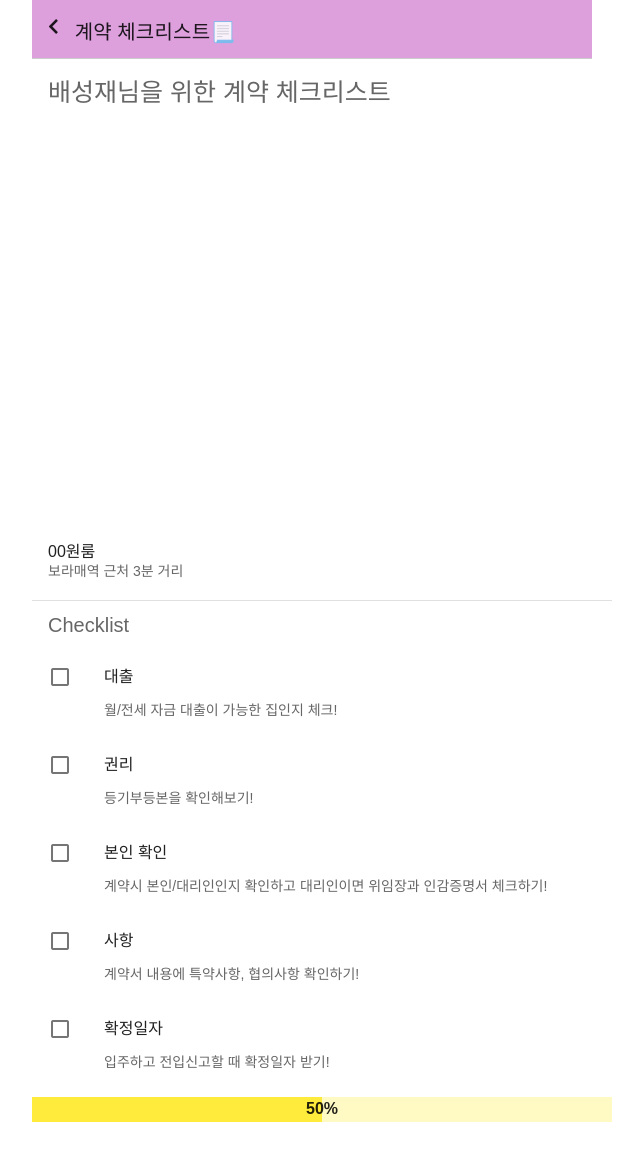
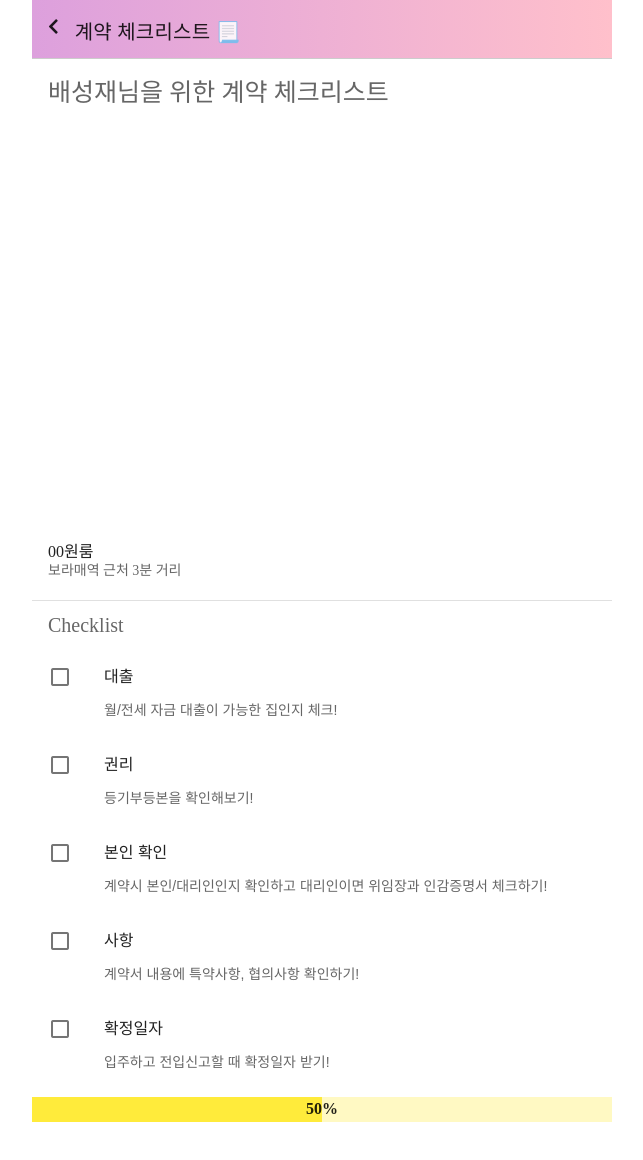
Before and after one commit to Liiv-MetaBang/metabang-frontend, a Vue app: page /checklist in a window 1280 px wide. Shown: the top 1160 px of the page, without its empty margins (318-961 px from the left). Built offline with nearby package versions, Linux system fonts and the light colour scheme; a web font is replaced by a local one.

Commit message:
FE | feature-c002 | 방문 예약

```diff
--- a/public/index.html
+++ b/public/index.html
@@ -6,7 +6,7 @@
     <meta name="viewport" content="width=device-width,initial-scale=1.0">
 
     <script src="https://use.fontawesome.com/releases/v5.2.0/js/all.js"></script>
-    <title>example</title>
+    <title>MetaBang</title>
     <link rel="stylesheet" href="https://fonts.googleapis.com/css?family=Roboto:100,300,400,500,700,900">
     <link rel="stylesheet" href="https://cdn.jsdelivr.net/npm/@mdi/font@latest/css/materialdesignicons.min.css">
     <link rel="icon" type="image/png" sizes="96x96" href="img/metamong_favicon.png">
--- a/src/views/contract/Checklist.vue
+++ b/src/views/contract/Checklist.vue
@@ -2,39 +2,37 @@
   <div class="wrap components-page">
     <div class="wrapB">
       <div class="wrap">
-                <HeaderComponent headerTitle="계약 체크리스트📃" :isBack="true" />
+        <HeaderComponent headerTitle="계약 체크리스트 📃" :isBack="true" />
       </div>
-            <v-list
-      subheader
-      three-line
+      <v-list subheader three-line>
+        <v-subheader style="font-size:25px;font-family:'NEXON Lv1 Gothic OTF'"
+          >배성재님을 위한 계약 체크리스트</v-subheader
         >
-
-      <v-subheader style="font-size:25px;">배성재님을 위한 계약 체크리스트</v-subheader>
 
         <v-list-item>
           <v-list-item-content>
-          <v-img style="max-width:100%; height:auto; display:block" src='../../../public/img/room1.jpg'></v-img>
-          <v-list-item-title>00원룸</v-list-item-title>
-          <v-list-item-subtitle>보라매역 근처 3분 거리</v-list-item-subtitle>
+            <v-img
+              style="max-width:100%; height:auto; display:block"
+              src="../../../public/img/room1.jpg"
+            ></v-img>
+            <v-list-item-title style="font-family:'NEXON Lv1 Gothic OTF'"
+              >00원룸</v-list-item-title
+            >
+            <v-list-item-subtitle style="font-family:'NEXON Lv1 Gothic OTF'"
+              >보라매역 근처 3분 거리</v-list-item-subtitle
+            >
           </v-list-item-content>
         </v-list-item>
-
       </v-list>
 
       <v-divider></v-divider>
 
-    <v-list
-      flat
-      subheader
-      three-line
+      <v-list flat subheader three-line>
+        <v-subheader style="font-size:20px; font-family:'NEXON Lv1 Gothic OTF'"
+          >Checklist</v-subheader
         >
-      <v-subheader style="font-size:20px">Checklist</v-subheader>
 
-      <v-list-item-group
-        v-model="settings"
-        multiple
-        active-class=""
-      >
+        <v-list-item-group v-model="settings" multiple active-class="">
           <v-list-item>
             <template v-slot:default="{ active }">
               <v-list-item-action>
@@ -43,7 +41,9 @@
 
               <v-list-item-content>
                 <v-list-item-title>대출</v-list-item-title>
-            <v-list-item-subtitle>월/전세 자금 대출이 가능한 집인지 체크!</v-list-item-subtitle>
+                <v-list-item-subtitle
+                  >월/전세 자금 대출이 가능한 집인지 체크!</v-list-item-subtitle
+                >
               </v-list-item-content>
             </template>
           </v-list-item>
@@ -56,7 +56,9 @@
 
               <v-list-item-content>
                 <v-list-item-title>권리</v-list-item-title>
-            <v-list-item-subtitle>등기부등본을 확인해보기!</v-list-item-subtitle>
+                <v-list-item-subtitle
+                  >등기부등본을 확인해보기!</v-list-item-subtitle
+                >
               </v-list-item-content>
             </template>
           </v-list-item>
@@ -69,7 +71,10 @@
 
               <v-list-item-content>
                 <v-list-item-title>본인 확인</v-list-item-title>
-            <v-list-item-subtitle>계약시 본인/대리인인지 확인하고 대리인이면 위임장과 인감증명서 체크하기!</v-list-item-subtitle>
+                <v-list-item-subtitle
+                  >계약시 본인/대리인인지 확인하고 대리인이면 위임장과
+                  인감증명서 체크하기!</v-list-item-subtitle
+                >
               </v-list-item-content>
             </template>
           </v-list-item>
@@ -82,7 +87,10 @@
 
               <v-list-item-content>
                 <v-list-item-title>사항</v-list-item-title>
-            <v-list-item-subtitle>계약서 내용에 특약사항, 협의사항 확인하기!</v-list-item-subtitle>
+                <v-list-item-subtitle
+                  >계약서 내용에 특약사항, 협의사항
+                  확인하기!</v-list-item-subtitle
+                >
               </v-list-item-content>
             </template>
           </v-list-item>
@@ -95,20 +103,19 @@
 
               <v-list-item-content>
                 <v-list-item-title>확정일자</v-list-item-title>
-            <v-list-item-subtitle>입주하고 전입신고할 때 확정일자 받기!</v-list-item-subtitle>
+                <v-list-item-subtitle
+                  >입주하고 전입신고할 때 확정일자 받기!</v-list-item-subtitle
+                >
               </v-list-item-content>
-
             </template>
           </v-list-item>
         </v-list-item-group>
       </v-list>
-      <v-progress-linear
-      v-model="skill"
-      color="yellow"
-      height="25"
+      <v-progress-linear v-model="skill" color="yellow" height="25">
+        <template v-slot:default="{ value }">
+          <strong style="font-family:'NEXON Lv1 Gothic OTF'"
+            >{{ Math.ceil(value) }}%</strong
           >
-      <template v-slot:default="{ value }">
-        <strong>{{ Math.ceil(value) }}%</strong>
         </template>
       </v-progress-linear>
     </div>
@@ -118,22 +125,18 @@
 <script>
 import HeaderComponent from "../../components/common/Header";
 
-
 export default {
-  name:"checklist",
-  components:{
+  name: "checklist",
+  components: {
     HeaderComponent,
-
   },
-  data: () =>{
-    return{
-        settings:[],
-        skill:50,
-
-    }
-  }
-}
-
+  data: () => {
+    return {
+      settings: [],
+      skill: 50,
+    };
+  },
+};
 </script>
 
 <style scoped>
@@ -148,12 +151,12 @@ export default {
 }
 
 .components-page .header-default{
-    background-color:plum;
+    background:linear-gradient(to right, plum, pink);
+    width:100%
 }
 
 .v-responsive__content{
     width:100px;
 }
 
-
 </style>
--- a/src/views/contract/Reservation.vue
+++ b/src/views/contract/Reservation.vue
@@ -1,15 +1,118 @@
 <template>
-  <div>
-      <h1>hello</h1>
+  <div class="wrap components-page">
+    <div class="wrapB">
+      <div class="wrap">
+        <HeaderComponent headerTitle="방문 예약 📞" :isBack="true" />
+      </div>
+      <br><br><br><br>
+      <v-form ref="form" v-model="valid" lazy-validation>
+        <v-text-field
+          v-model="position"
+          :counter="10"
+          :rules="positionRules"
+          label="매물위치"
+          required
+        ></v-text-field>
+
+        <v-text-field
+          v-model="date"
+          :counter="10"
+          :rules="dateRules"
+          label="날짜"
+          required
+        ></v-text-field>
+
+        <v-select
+          v-model="time"
+          :items="items"
+          :rules="[(v) => !!v || '시간을 선택해주세요~']"
+          label="시간"
+          required
+        ></v-select>
+
+        <v-checkbox
+          v-model="checkbox"
+          :rules="[(v) => !!v || '동의하셔야 계속 할 수 있어요!']"
+          label="방문예약 내용을 확인하셨나요?"
+          required
+        ></v-checkbox>
+
+        <v-btn
+          :disabled="!valid"
+          color="success"
+          class="mr-4"
+          @click="validate"
+
+        >
+          예약하기
+        </v-btn>
+
+        <v-btn color="error" class="mr-4" @click="reset">
+          재작성
+        </v-btn>
+
+      </v-form>
+    </div>
   </div>
 </template>
 
 <script>
+import HeaderComponent from "../../components/common/Header";
+
 export default {
+  components: {
+    HeaderComponent,
+  },
+  data: () => ({
+    valid: true,
+    position: "",
+    positionRules: [
+      (v) => !!v || "매물 위치 값을 넣어주세요!",
+      (v) => (v && v.length <= 10) || "Position must be less than 10 characters",
+    ],
+    date: "",
+    dateRules: [
+      (v) => !!v || "날짜를 기입하세요!",
+      // (v) => /.+@.+\..+/.test(v) || "Date must be valid",
+      (v) => (v && v.length <= 10) || "Date must be less than 10 characters",
+    ],
+    select: null,
+    items: ["09:00~10:00", "10:00~11:00", "1:00~2:00", "2:00~3:00", "3:00~4:00", "4:00~5:00", "5:00~6:00"],
+    checkbox: false,
+  }),
 
-}
+  methods: {
+    validate() {
+      this.$refs.form.validate();
+    },
+    reset() {
+      this.$refs.form.reset();
+    },
+
+  },
+};
 </script>
 
-<style>
+<style scoped>
+@font-face {
+    font-family: 'NEXON Lv1 Gothic OTF';
+    src: url('https://cdn.jsdelivr.net/gh/projectnoonnu/noonfonts_20-04@2.1/NEXON Lv1 Gothic OTF.woff') format('woff');
+    font-weight: normal;
+    font-style: normal;
+}
+
+.components-page {
+  padding-top: 0px;
+}
+
+.components-page .header-default {
+  background:linear-gradient(to right, plum, pink);
+  width:100%
+}
+
+.wrap{
+  padding-bottom:0px;
+}
+
 
 </style>
```
Lines whose indentation alone changed are shown as unchanged.
